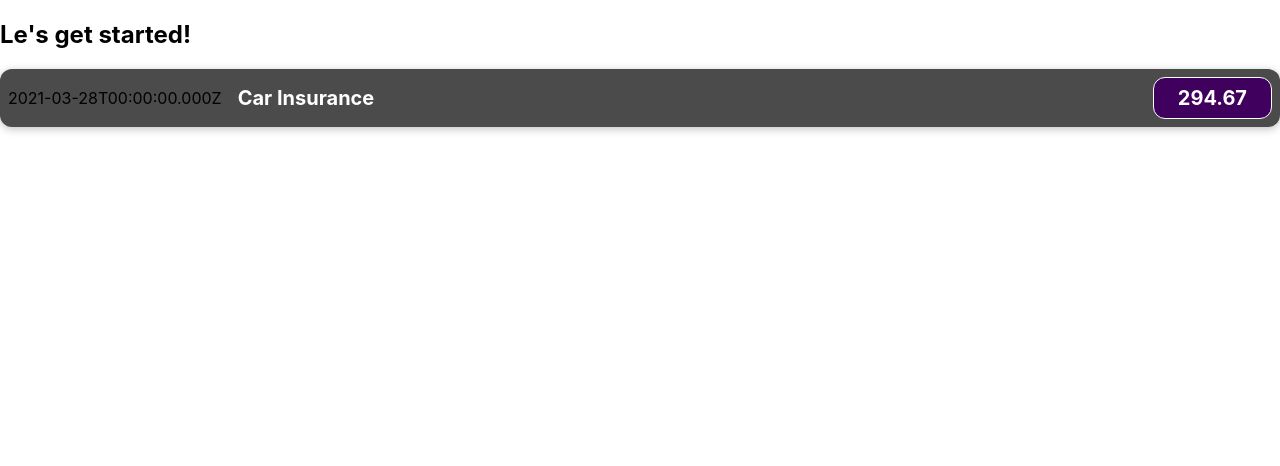
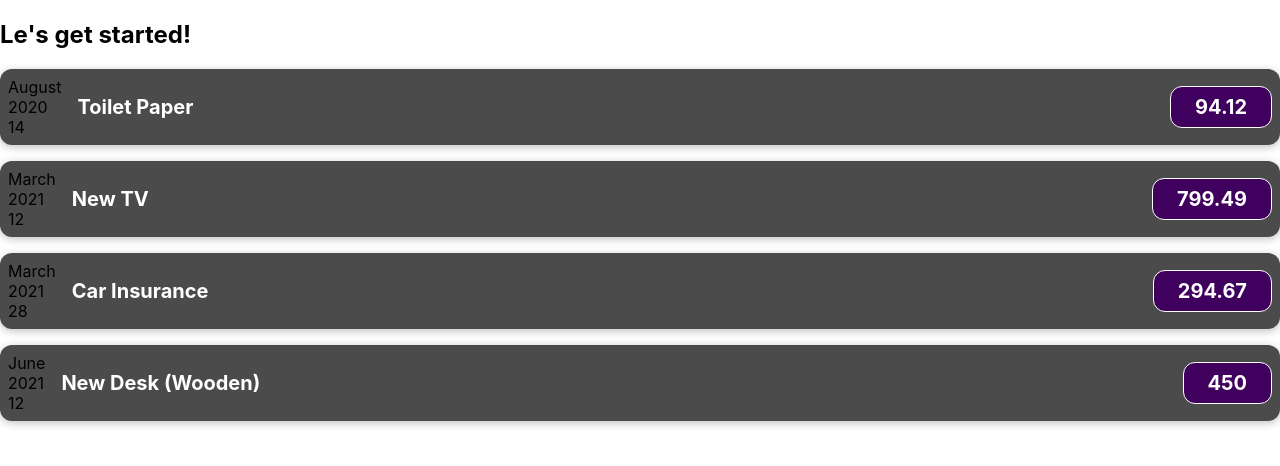
Before and after one commit to morumbi-sp/udemy-react-complete-corse, a JavaScript app: page / in a window 1280 px wide. Shown: the top 466 px of the page. Built offline with nearby package versions, Linux system fonts and the light colour scheme.

Commit message:
add expenseItem props

```diff
--- a/src/App.js
+++ b/src/App.js
@@ -1,10 +1,54 @@
 import ExpenseItem from './components/ExpenseItem';
 
 function App() {
+  const expenses = [
+    {
+      id: 'e1',
+      title: 'Toilet Paper',
+      amount: 94.12,
+      date: new Date(2020, 7, 14),
+    },
+    { id: 'e2', title: 'New TV', amount: 799.49, date: new Date(2021, 2, 12) },
+    {
+      id: 'e3',
+      title: 'Car Insurance',
+      amount: 294.67,
+      date: new Date(2021, 2, 28),
+    },
+    {
+      id: 'e4',
+      title: 'New Desk (Wooden)',
+      amount: 450,
+      date: new Date(2021, 5, 12),
+    },
+  ];
   return (
     <div>
       <h2>Le's get started!</h2>
-      <ExpenseItem></ExpenseItem>
+      <ExpenseItem
+        id={expenses[0].id}
+        title={expenses[0].title}
+        amount={expenses[0].amount}
+        date={expenses[0].date}
+      ></ExpenseItem>
+      <ExpenseItem
+        id={expenses[1].id}
+        title={expenses[1].title}
+        amount={expenses[1].amount}
+        date={expenses[1].date}
+      ></ExpenseItem>
+      <ExpenseItem
+        id={expenses[2].id}
+        title={expenses[2].title}
+        amount={expenses[2].amount}
+        date={expenses[2].date}
+      ></ExpenseItem>
+      <ExpenseItem
+        id={expenses[3].id}
+        title={expenses[3].title}
+        amount={expenses[3].amount}
+        date={expenses[3].date}
+      ></ExpenseItem>
     </div>
   );
 }
--- a/src/components/ExpenseItem.js
+++ b/src/components/ExpenseItem.js
@@ -1,15 +1,19 @@
 import './ExpenseItem.css';
 
-function ExpenseItem() {
-  const expenseDate = new Date(2021, 2, 28);
-  const expenseTitle = 'Car Insurance';
-  const expenseAmount = 294.67;
+function ExpenseItem({ date, title, amount }) {
+  const month = date.toLocaleString('en-US', { month: 'long' });
+  const day = date.toLocaleString('en-US', { day: '2-digit' });
+  const year = date.getFullYear();
   return (
     <div className='expense-item'>
-      <div>{expenseDate.toISOString()}</div>
+      <div>
+        <div>{month}</div>
+        <div>{year}</div>
+        <div>{day}</div>
+      </div>
       <div className='expense-item__description '>
-        <h2>{expenseTitle}</h2>
-        <div className='expense-item__price'>{expenseAmount}</div>
+        <h2>{title}</h2>
+        <div className='expense-item__price'>{amount}</div>
       </div>
     </div>
   );
```
